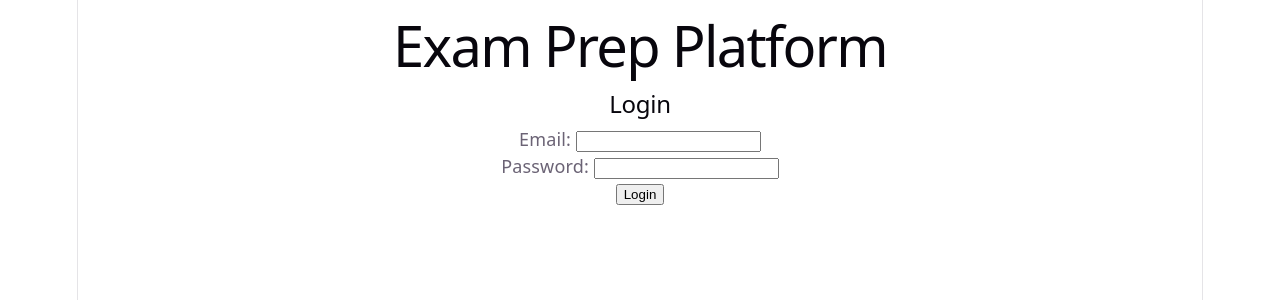
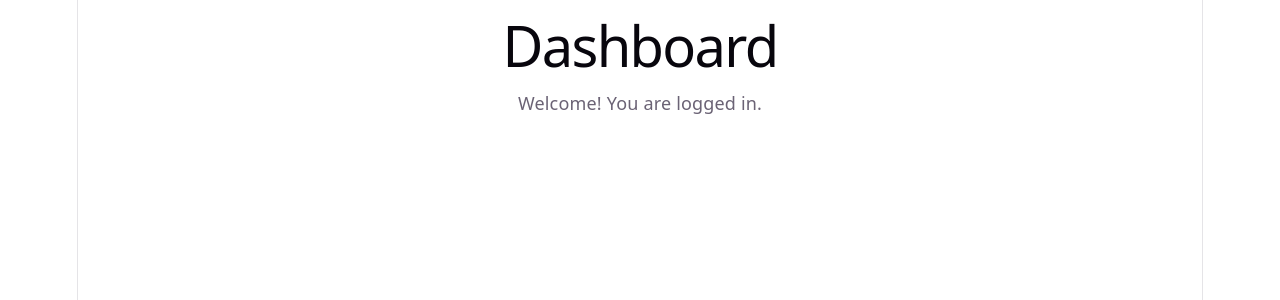
Before and after one commit to HVKG8/exam-prep-platform, a React (Vite) app in the folder client/: page /dashboard in a window 1280 px wide. Shown: the top 300 px of the page. Built offline with nearby package versions, Linux system fonts and the light colour scheme.

Commit message:
feat: add React Router with Login/Dashboard pages and auto-redirect

```diff
--- a/client/package.json
+++ b/client/package.json
@@ -12,7 +12,8 @@
   "dependencies": {
     "axios": "^1.20.0",
     "react": "^19.2.8",
-    "react-dom": "^19.2.8"
+    "react-dom": "^19.2.8",
+    "react-router-dom": "^7.18.4"
   },
   "devDependencies": {
     "@eslint/js": "^10.0.1",
--- a/client/src/App.jsx
+++ b/client/src/App.jsx
@@ -1,55 +1,15 @@
-import { useState } from 'react'
-import axios from 'axios'
+import { BrowserRouter, Routes, Route } from 'react-router-dom'
+import Login from './pages/Login'
+import Dashboard from './pages/Dashboard'
 
 function App() {
-  const [email, setEmail] = useState('')
-  const [password, setPassword] = useState('')
-  const [error, setError] = useState('')
-  const [success, setSuccess] = useState('')
-
-  async function handleSubmit(e) {
-    e.preventDefault()
-    setError('')
-    setSuccess('')
-
-    try {
-      const response = await axios.post('http://localhost:5000/api/auth/login', {
-        email,
-        password,
-      })
-      localStorage.setItem('token', response.data.token)
-      setSuccess('Login successful!')
-    } catch (err) {
-      setError(err.response?.data?.message || 'Login failed')
-    }
-  }
-
   return (
-    <div>
-      <h1>Exam Prep Platform</h1>
-      <h2>Login</h2>
-      <form onSubmit={handleSubmit}>
-        <div>
-          <label>Email: </label>
-          <input
-            type="email"
-            value={email}
-            onChange={(e) => setEmail(e.target.value)}
-          />
-        </div>
-        <div>
-          <label>Password: </label>
-          <input
-            type="password"
-            value={password}
-            onChange={(e) => setPassword(e.target.value)}
-          />
-        </div>
-        <button type="submit">Login</button>
-      </form>
-      {error && <p style={{ color: 'red' }}>{error}</p>}
-      {success && <p style={{ color: 'green' }}>{success}</p>}
-    </div>
+    <BrowserRouter>
+      <Routes>
+        <Route path="/login" element={<Login />} />
+        <Route path="/dashboard" element={<Dashboard />} />
+      </Routes>
+    </BrowserRouter>
   )
 }
 
--- /dev/null
+++ b/client/src/pages/Dashboard.jsx
@@ -0,0 +1,10 @@
+function Dashboard() {
+  return (
+    <div>
+      <h1>Dashboard</h1>
+      <p>Welcome! You are logged in.</p>
+    </div>
+  )
+}
+
+export default Dashboard
--- /dev/null
+++ b/client/src/pages/Login.jsx
@@ -0,0 +1,55 @@
+import { useState } from 'react'
+import axios from 'axios'
+import { useNavigate } from 'react-router-dom'
+
+function Login() {
+  const [email, setEmail] = useState('')
+  const [password, setPassword] = useState('')
+  const [error, setError] = useState('')
+  const navigate = useNavigate()
+
+  async function handleSubmit(e) {
+    e.preventDefault()
+    setError('')
+
+    try {
+      const response = await axios.post('http://localhost:5000/api/auth/login', {
+        email,
+        password,
+      })
+      localStorage.setItem('token', response.data.token)
+      navigate('/dashboard')
+    } catch (err) {
+      setError(err.response?.data?.message || 'Login failed')
+    }
+  }
+
+  return (
+    <div>
+      <h1>Exam Prep Platform</h1>
+      <h2>Login</h2>
+      <form onSubmit={handleSubmit}>
+        <div>
+          <label>Email: </label>
+          <input
+            type="email"
+            value={email}
+            onChange={(e) => setEmail(e.target.value)}
+          />
+        </div>
+        <div>
+          <label>Password: </label>
+          <input
+            type="password"
+            value={password}
+            onChange={(e) => setPassword(e.target.value)}
+          />
+        </div>
+        <button type="submit">Login</button>
+      </form>
+      {error && <p style={{ color: 'red' }}>{error}</p>}
+    </div>
+  )
+}
+
+export default Login
```
Also changed, not shown: 1 other file (tests, documents, lock files or other folders).
